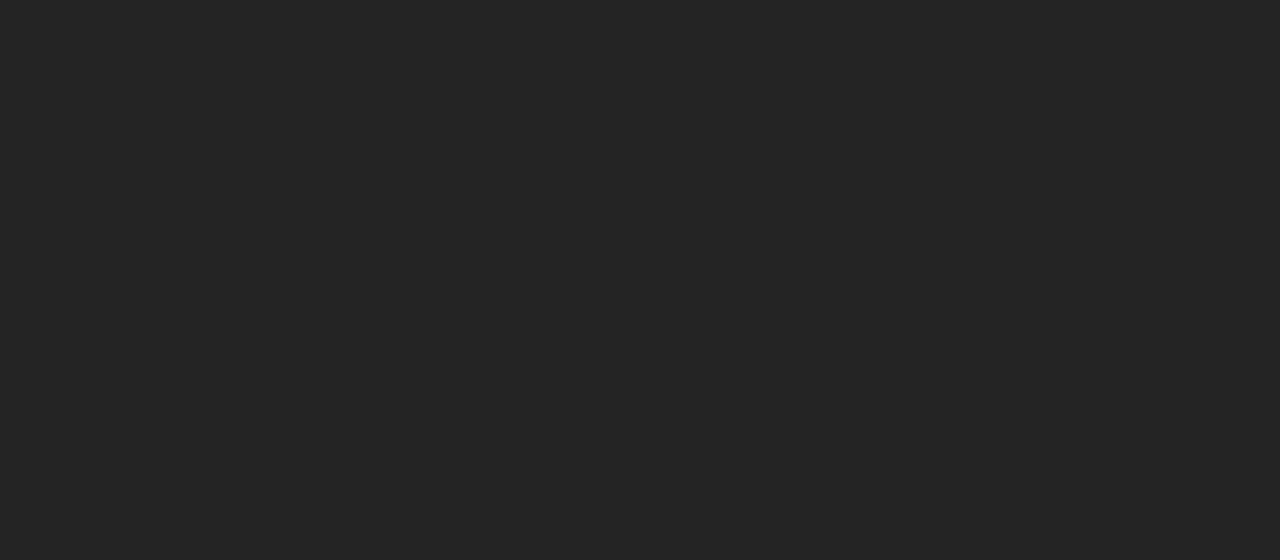
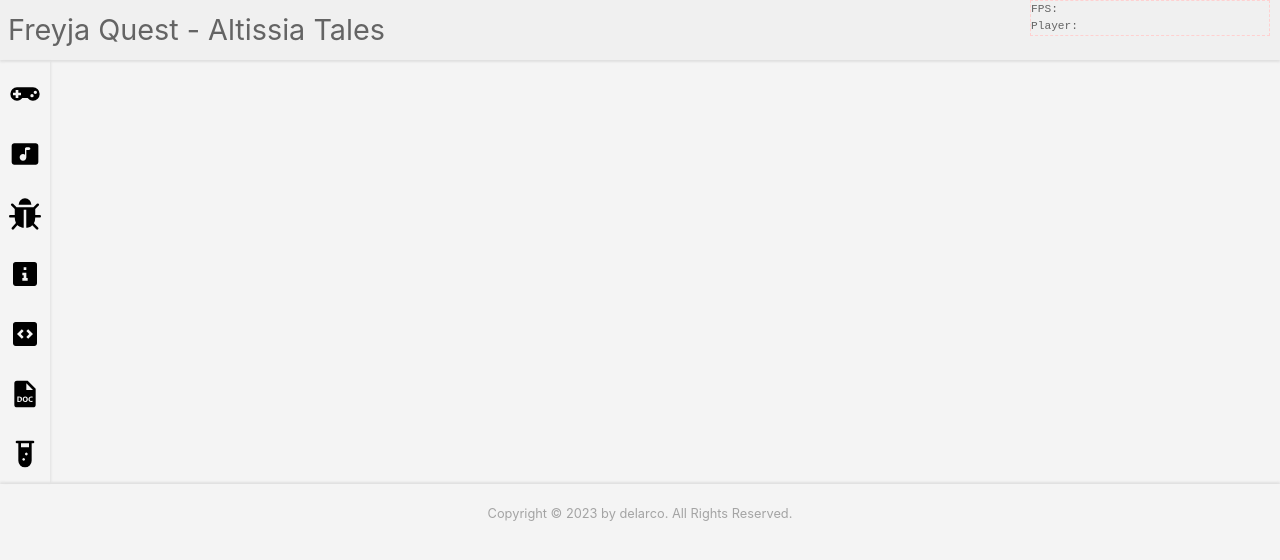
Before and after one commit to delarco/freyja-quest, a website built with Vite: page index.html in a window 1280 px wide. Built offline with nearby package versions, Linux system fonts and the light colour scheme.

Commit message:
Create layout

```diff
--- a/index.html
+++ b/index.html
@@ -2,15 +2,63 @@
 <html lang="en">
   <head>
     <meta charset="UTF-8" />
-    <link rel="icon" type="image/svg+xml" href="/icons/placeholder.svg" />
+    <link rel="icon" type="image/svg+xml" href="/assets/icons/placeholder.svg" />
     <meta name="description" content="Freyja Quest - Altissia Tales. An exploration game developed in TypeScript using ray casting algorithm.">
     <meta name="keywords" content="freyja quest, game, ray casting, exploration">
     <meta name="author" content="Leandro Del Arco">
     <meta name="viewport" content="width=device-width, initial-scale=1.0" />
     <title>Freyja Quest - Altissia Tales</title>
+    <link rel="stylesheet" href="assets/css/style.css" />
   </head>
   <body>
-    <div id="app"></div>
+    <div id="app">
+      <header>Freyja Quest - Altissia Tales</header>
+      <aside id="menu">
+        <ul>
+          <li class="tooltip disabled">
+            <img src="assets/icons/controller.svg" />
+            <span class="tooltiptext tooltip-right">Controller</span>
+          </li>
+          <li class="tooltip disabled">
+            <img src="assets/icons/audio.svg" />
+            <span class="tooltiptext tooltip-right">Audio</span>
+          </li>
+          <li class="tooltip disabled" id="debugger-button">
+            <img src="assets/icons/bug.svg" />
+            <span class="tooltiptext tooltip-right">Debugger</span>
+          </li>
+          <li class="tooltip disabled">
+            <img src="assets/icons/info.svg" />
+            <span class="tooltiptext tooltip-right">About</span>
+          </li>
+          <li class="tooltip">
+            <a href="https://github.com/delarco/freyja-quest" target="_blank">
+              <img src="assets/icons/code.svg" />
+              <span class="tooltiptext tooltip-right">Source</span>
+            </a>
+          </li>
+          <li class="tooltip disabled">
+            <img src="assets/icons/doc.svg" />
+            <span class="tooltiptext tooltip-right">Docs</span>
+          </li>
+          <li class="tooltip disabled">
+            <img src="assets/icons/tests.svg" />
+            <span class="tooltiptext tooltip-right">Tests</span>
+          </li>
+        </ul>
+      </aside>
+      <section>
+        <canvas id="minimap"></canvas>
+        <canvas id="world"></canvas>
+      </section>
+      <footer>Copyright © 2023 by delarco. All Rights Reserved.</footer>
+      <div id="debugger">
+        <ul>
+          <li>FPS: <span id="debug-fps"></span></li>
+          <li>Player: <span id="debug-player"></span></li>
+        </ul>
+      </div>
+    </div>
     <script type="module" src="/src/main.ts"></script>
   </body>
 </html>
--- /dev/null
+++ b/public/assets/css/debugger.css
@@ -0,0 +1,9 @@
+#debugger {
+    font-family: monospace;
+    position: absolute;
+    width: 240px;
+    right: 10px;
+    top: 0;
+    font-size: .7rem;
+    border: 1px dashed #FFD0D0;
+}
--- /dev/null
+++ b/public/assets/css/layout.css
@@ -0,0 +1,84 @@
+:root {
+    font-family: Inter, system-ui, Avenir, Helvetica, Arial, sans-serif;
+    line-height: 1.5;
+    font-weight: 400;
+
+    color-scheme: light dark;
+    color: #646464;
+    background-color: #F4F4F4;
+
+    --box-shadow-color: #E0E0E0;
+}
+
+#app {
+    display: grid;
+    grid-template-columns: 50px;
+    grid-template-rows: 60px auto 60px;
+    grid-template-areas: "header header"
+        "menu game"
+        "footer footer";
+}
+
+header {
+    grid-area: header;
+    background-color: #F0F0F0;
+    line-height: 60px;
+    padding-left: 8px;
+    font-size: 1.8rem;
+    box-shadow: 0px 2px 2px 0px var(--box-shadow-color);
+}
+
+section,
+aside {
+    padding-top: 4px;
+}
+
+section {
+    padding-left: 4px;
+}
+
+section {
+    grid-area: game;
+}
+
+aside {
+    grid-area: menu;
+    box-shadow: 2px 0px 2px -1px var(--box-shadow-color);
+}
+
+footer {
+    grid-area: footer;
+    line-height: 60px;
+    text-align: center;
+    color: #A4A4A4;
+    font-size: .8rem;
+    box-shadow: 0px -2px 2px 0px var(--box-shadow-color);
+}
+
+aside ul {
+    list-style: none;
+    padding: 0;
+    margin: 0;
+}
+
+aside ul li {
+    cursor: pointer;
+    width: 100%;
+    height: 60px;
+    transition: background-color .2s ease-in-out;
+}
+
+aside ul li img {
+    margin-top: 14px;
+    margin-left: 9px;
+}
+
+aside ul li:hover,
+aside ul li.active {
+    background-color: #404040;
+}
+
+aside ul li:hover img,
+aside ul li.active img {
+    filter: invert(1);
+}
--- /dev/null
+++ b/public/assets/css/reset.css
@@ -0,0 +1,99 @@
+/***
+    The new CSS reset - version 1.8.4 (last updated 14.2.2023)
+    GitHub page: https://github.com/elad2412/the-new-css-reset
+***/
+
+/*
+    Remove all the styles of the "User-Agent-Stylesheet", except for the 'display' property
+    - The "symbol *" part is to solve Firefox SVG sprite bug
+ */
+ *:where(:not(html, iframe, canvas, img, svg, video, audio):not(svg *, symbol *)) {
+  all: unset;
+  display: revert;
+}
+
+/* Preferred box-sizing value */
+*,
+*::before,
+*::after {
+  box-sizing: border-box;
+}
+
+/* Reapply the pointer cursor for anchor tags */
+a, button {
+  cursor: revert;
+}
+
+/* Remove list styles (bullets/numbers) */
+ol, ul, menu {
+  list-style: none;
+}
+
+/* For images to not be able to exceed their container */
+img {
+  max-inline-size: 100%;
+  max-block-size: 100%;
+}
+
+/* removes spacing between cells in tables */
+table {
+  border-collapse: collapse;
+}
+
+/* Safari - solving issue when using user-select:none on the <body> text input doesn't working */
+input, textarea {
+  -webkit-user-select: auto;
+}
+
+/* revert the 'white-space' property for textarea elements on Safari */
+textarea {
+  white-space: revert;
+}
+
+/* minimum style to allow to style meter element */
+meter {
+  -webkit-appearance: revert;
+  appearance: revert;
+}
+
+/* preformatted text - use only for this feature */
+:where(pre) {
+  all: revert;
+}
+
+/* reset default text opacity of input placeholder */
+::placeholder {
+  color: unset;
+}
+
+/* remove default dot (•) sign */
+::marker {
+  content: initial;
+}
+
+/* fix the feature of 'hidden' attribute.
+ display:revert; revert to element instead of attribute */
+:where([hidden]) {
+  display: none;
+}
+
+/* revert for bug in Chromium browsers
+ - fix for the content editable attribute will work properly.
+ - webkit-user-select: auto; added for Safari in case of using user-select:none on wrapper element*/
+:where([contenteditable]:not([contenteditable="false"])) {
+  -moz-user-modify: read-write;
+  -webkit-user-modify: read-write;
+  overflow-wrap: break-word;
+  -webkit-line-break: after-white-space;
+  -webkit-user-select: auto;
+}
+
+/* apply back the draggable feature - exist only in Chromium and Safari */
+:where([draggable="true"]) {
+  -webkit-user-drag: element;
+}
+
+/* Revert Modal native behavior */
+:where(dialog:modal) {
+  all: revert;
+}
--- /dev/null
+++ b/public/assets/css/style.css
@@ -0,0 +1,4 @@
+@import url("reset.css");
+@import url("layout.css");
+@import url("debugger.css");
+@import url("tooltip.css");
--- /dev/null
+++ b/public/assets/css/tooltip.css
@@ -0,0 +1,49 @@
+/**
+*  Tooltip classes from
+*  https://www.w3schools.com/css/css_tooltip.asp
+*/
+
+.tooltip {
+    position: relative;
+    display: inline-block;
+}
+
+.tooltip .tooltiptext {
+    font-size: 1.2rem;
+    font-weight: bold;
+    ;
+    visibility: hidden;
+    width: 120px;
+    background-color: rgba(200, 200, 200, .7);
+    box-shadow: 0 0 2px 2px black;
+    color: #0D0D0D;
+    text-align: center;
+    padding: 5px 0;
+    border-radius: 6px;
+    opacity: 0;
+    position: absolute;
+    z-index: 1;
+    margin-left: 16px;
+    margin-top: 8px;
+    transition: opacity .2s ease-in-out;
+}
+
+.tooltip:hover .tooltiptext {
+    visibility: visible;
+    opacity: 1;
+}
+
+.tooltip .tooltiptext::after {
+    content: " ";
+    position: absolute;
+    top: 50%;
+    right: 100%;
+    margin-top: -5px;
+    border-width: 5px;
+    border-style: solid;
+    border-color: transparent black transparent transparent;
+}
+
+.tooltip.disabled {
+    cursor: not-allowed;
+}
--- a/src/main.ts
+++ b/src/main.ts
@@ -1,4 +1,3 @@
-import './style.css'
 import { App } from './app'
 
 const app = new App();
--- a/src/style.css
+++ /dev/null
@@ -1,9 +0,0 @@
-:root {
-  font-family: Inter, system-ui, Avenir, Helvetica, Arial, sans-serif;
-  line-height: 1.5;
-  font-weight: 400;
-
-  color-scheme: light dark;
-  color: rgba(255, 255, 255, 0.87);
-  background-color: #242424;
-}
```
Also changed, not shown: public/icons/placeholder.svg (deleted).
